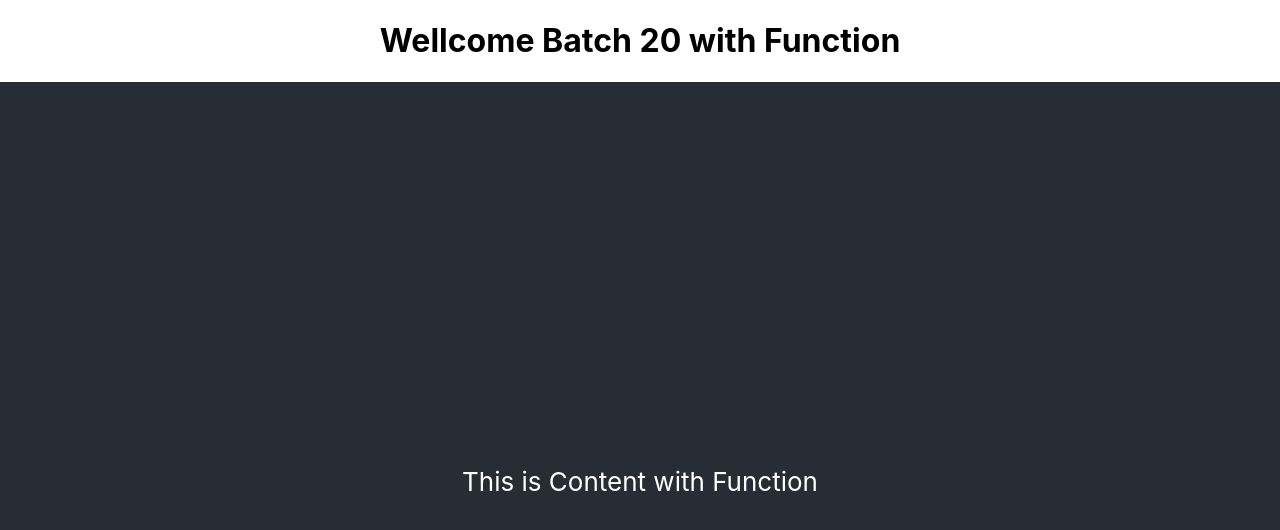
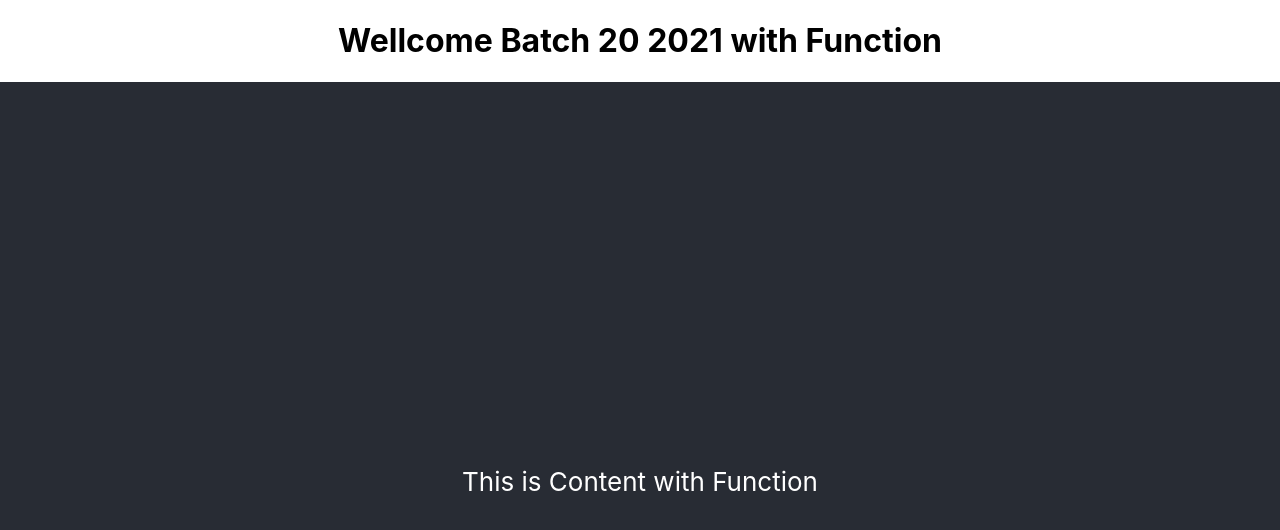
Before and after one commit to crusherblack/batch20-react, a React (Create React App) app: page / in a window 1280 px wide. Shown: the top 530 px of the page. Built offline with nearby package versions, Linux system fonts and the light colour scheme.

Commit message:
Embeding JSX

```diff
--- a/src/Components/Headers.jsx
+++ b/src/Components/Headers.jsx
@@ -1,19 +1,34 @@
 import React, {Component} from 'react'
 
 // class Header extends Component {
+
+//     getData(){
+//         return 10+10
+//     }
+
 //     render(){
-//       return(
+
+//         const year = 2021
+
+//         return(
 //         <div>
-//           <h1>Wellcome Batch 20</h1>
+//           <h1>Wellcome Batch {this.getData()} {year}</h1>
 //         </div>
 //       )
 //     }
 //   }
 
 function Header() {
+
+    function getData(){
+        return 11+9
+    }
+
+    const year = 2021
+
     return(
         <div>
-            <h1>Wellcome Batch 20 with Function</h1>
+            <h1>Wellcome Batch {getData()} {year} with Function</h1>
         </div>
     )
 }
```
Also changed, not shown: 1 other file (tests, documents, lock files or other folders).
